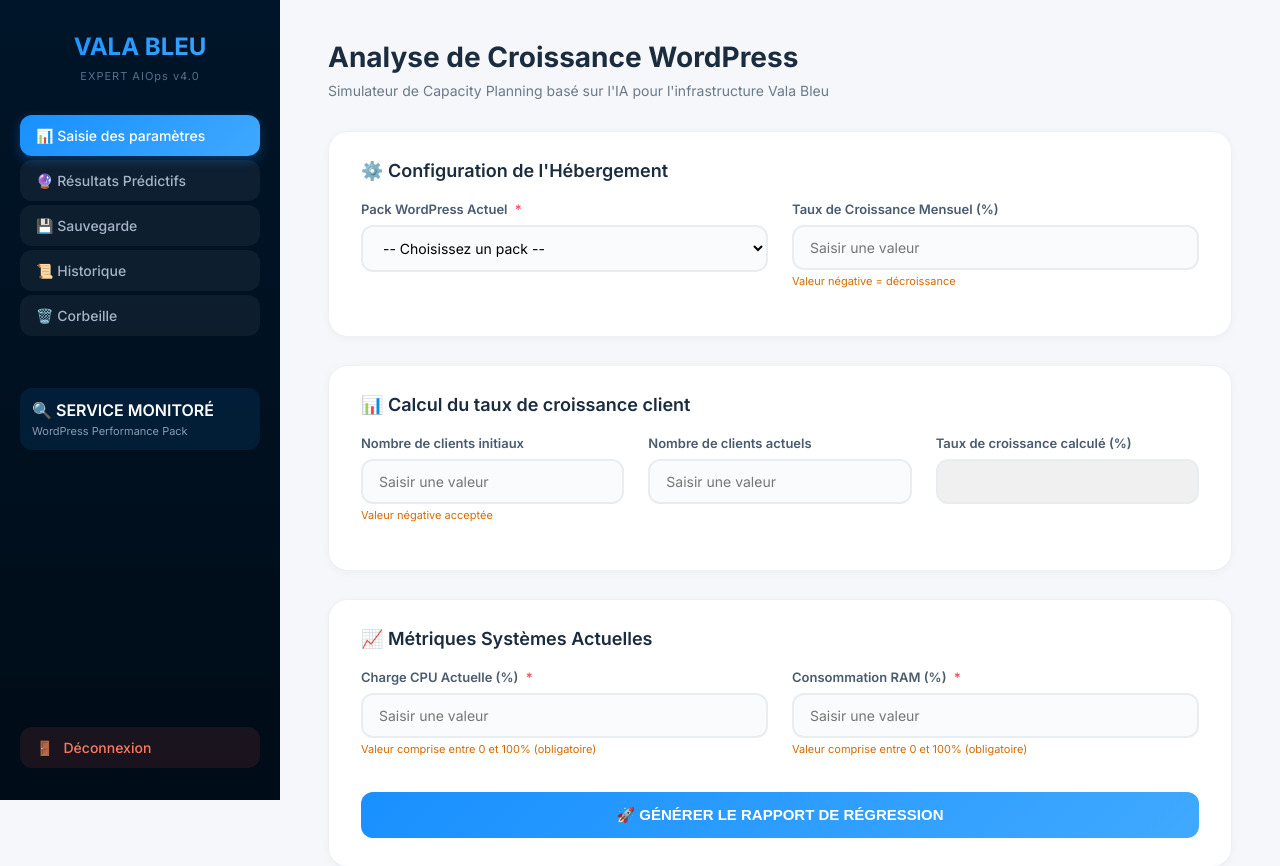
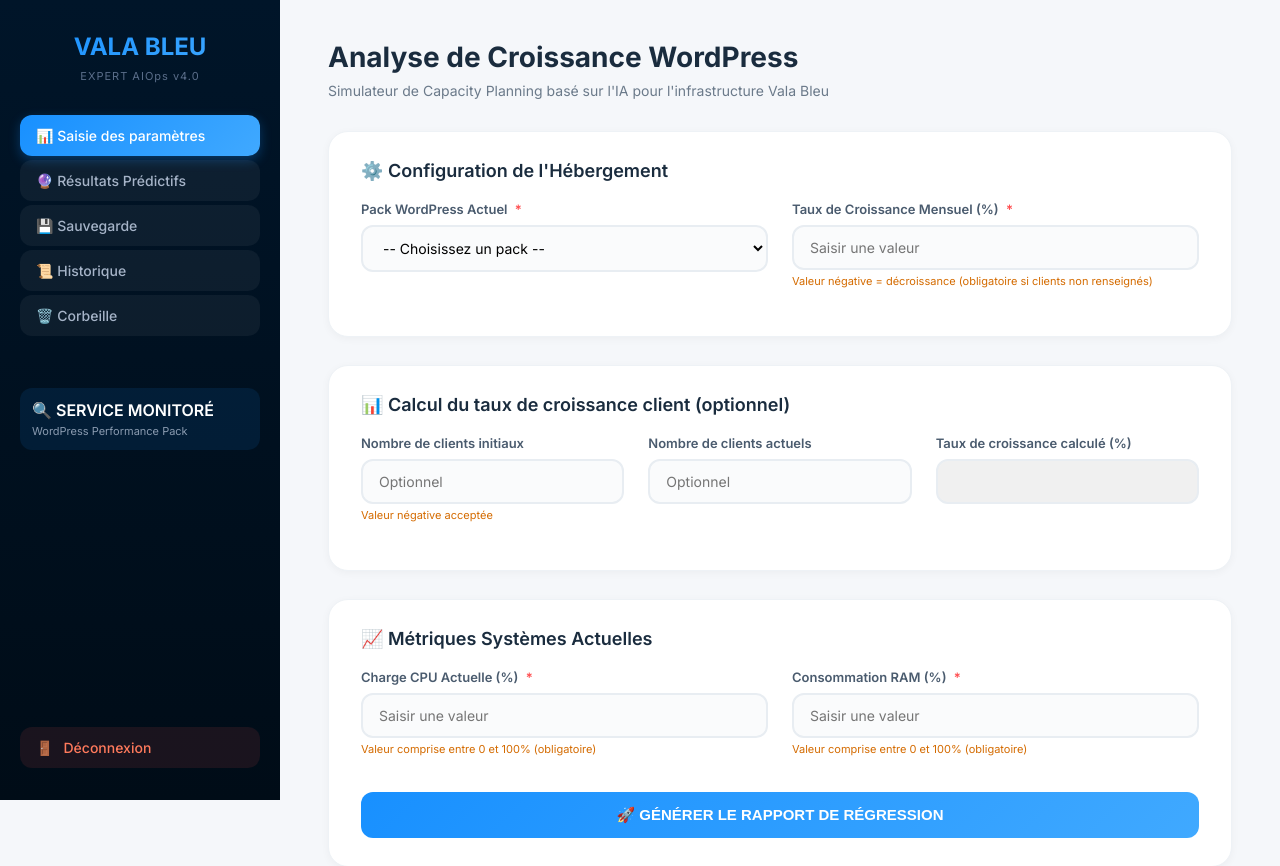
Before and after one commit to tech-abdennour/SFE, a PHP site: page /index.php in a window 1280 px wide. Shown: the top 866 px of the page. Run offline with PHP 8.4, Linux system fonts and the light colour scheme; the visitor is signed in with stand-in values (Sample User, id 1); data that the repository does not hold is empty.

Commit message:
Update index.php

```diff
--- a/sfe-docker-nginx/app/index.php
+++ b/sfe-docker-nginx/app/index.php
@@ -659,24 +659,24 @@
                     </select>
                 </div>
                 <div class="form-group">
-                    <label>Taux de Croissance Mensuel (%)</label>
+                    <label>Taux de Croissance Mensuel (%) <span class="required-field">*</span></label>
                     <input type="number" id="growth" step="1" placeholder="Saisir une valeur">
-                    <div class="warning-text">Valeur négative = décroissance</div>
+                    <div class="warning-text">Valeur négative = décroissance (obligatoire si clients non renseignés)</div>
                 </div>
             </div>
         </div>
 
         <div class="card">
-            <h3>📊 Calcul du taux de croissance client</h3>
+            <h3>📊 Calcul du taux de croissance client (optionnel)</h3>
             <div class="grid-3">
                 <div class="form-group">
                     <label>Nombre de clients initiaux</label>
-                    <input type="number" id="clients_initiaux" step="100" placeholder="Saisir une valeur" oninput="calculerTauxCroissance()">
+                    <input type="number" id="clients_initiaux" step="100" placeholder="Optionnel" oninput="calculerTauxCroissance()">
                     <div class="warning-text">Valeur négative acceptée</div>
                 </div>
                 <div class="form-group">
                     <label>Nombre de clients actuels</label>
-                    <input type="number" id="clients_actuels" step="100" placeholder="Saisir une valeur" oninput="calculerTauxCroissance(); checkClientLimit()">
+                    <input type="number" id="clients_actuels" step="100" placeholder="Optionnel" oninput="calculerTauxCroissance(); checkClientLimit()">
                     <div class="warning-text" id="clientLimitWarning"></div>
                 </div>
                 <div class="form-group">
@@ -934,7 +934,6 @@
 let chartInstance = null;
 let lastAnalysis = null;
 let analysisGenerated = false;
-let currentTab = 'dashboard';
 
 // Afficher un message temporaire
 function showPredictionMessage() {
@@ -1011,7 +1010,7 @@
     const clientsActuels = document.getElementById('clients_actuels');
     let value = parseFloat(clientsActuels.value);
 
-    if (isNaN(value)) return true;
+    if (isNaN(value) || clientsActuels.value === '') return true;
     if (!pack) return true;
 
     let maxLimit = null;
@@ -1032,7 +1031,7 @@
     const clients_initiaux = parseFloat(document.getElementById('clients_initiaux').value) || 0;
     const clients_actuels = parseFloat(document.getElementById('clients_actuels').value) || 0;
 
-    if (clients_initiaux !== 0 && !isNaN(clients_initiaux) && document.getElementById('clients_initiaux').value !== '') {
+    if (clients_initiaux !== 0 && document.getElementById('clients_initiaux').value !== '' && document.getElementById('clients_actuels').value !== '') {
         const taux = ((clients_actuels - clients_initiaux) / clients_initiaux) * 100;
         const taux_final = Math.round(taux * 100) / 100;
         document.getElementById('taux_calcule').value = taux_final + '%';
@@ -1043,9 +1042,11 @@
     } else {
         document.getElementById('taux_calcule').value = '';
         document.getElementById('growth-info').style.display = 'none';
-        return 0;
+        return null;
     }
 }
+
+let currentTab = 'dashboard';
 
 function showTab(tabId) {
     currentTab = tabId;
@@ -1107,9 +1108,9 @@
                 saveBtn.textContent = '💾 Sauvegarder cette analyse';
                 saveBtn.disabled = false;
             }, 2000);
-            // Recharger l'historique sans quitter l'onglet
+            // Recharger la page pour mettre à jour l'historique mais rester sur l'onglet sauvegarde
             setTimeout(() => {
-                window.location.reload();
+                window.location.href = window.location.pathname + '?tab=sauvegarde';
             }, 1500);
         } else {
             showToast('❌ Erreur lors de la sauvegarde', true);
@@ -1154,11 +1155,6 @@
             if (tbody && tbody.children.length === 0) {
                 document.getElementById('historique-container').innerHTML = '<p style="text-align: center; color: #8a9bb0; padding: 40px;">📭 Aucune analyse enregistrée. Utilisez l\'onglet Sauvegarde pour enregistrer vos analyses.</p>';
             }
-
-            // Recharger la corbeille si nécessaire (via rechargement complet pour simplifier)
-            setTimeout(() => {
-                window.location.reload();
-            }, 1500);
         } else {
             showToast('❌ Erreur lors de l\'archivage', true);
         }
@@ -1241,8 +1237,7 @@
     const packSelect = document.getElementById('wp_type');
     const cpuInput = document.getElementById('cpu');
     const ramInput = document.getElementById('ram');
-    const clientsInit = document.getElementById('clients_initiaux');
-    const clientsAct = document.getElementById('clients_actuels');
+    const growthInput = document.getElementById('growth');
 
     if (!packSelect.value) {
         showToast('❌ Veuillez choisir un pack WordPress !', true);
@@ -1265,69 +1260,55 @@
         return;
     }
 
-    if (clientsInit.value === '' || clientsInit.value === null) {
-        showToast('❌ Veuillez saisir le nombre de clients initiaux !', true);
-        clientsInit.classList.add('value-error');
-        setTimeout(() => clientsInit.classList.remove('value-error'), 2000);
+    // Vérifier que le taux de croissance est rempli (soit via le champ direct, soit via le calcul)
+    let growth = null;
+
+    // Essayer d'abord de récupérer la valeur calculée depuis les clients
+    const clients_initiaux = document.getElementById('clients_initiaux').value;
+    const clients_actuels = document.getElementById('clients_actuels').value;
+
+    if (clients_initiaux !== '' && clients_actuels !== '' && parseFloat(clients_initiaux) !== 0) {
+        // Calculer à partir des clients
+        const init = parseFloat(clients_initiaux);
+        const act = parseFloat(clients_actuels);
+        growth = ((act - init) / init) * 100;
+        document.getElementById('growth').value = Math.round(growth * 100) / 100;
+    } else if (growthInput.value !== '' && growthInput.value !== null) {
+        // Utiliser la valeur saisie directement
+        growth = parseFloat(growthInput.value);
+    } else {
+        showToast('❌ Veuillez saisir un taux de croissance OU renseigner les clients (initiaux et actuels) !', true);
+        growthInput.classList.add('value-error');
+        setTimeout(() => growthInput.classList.remove('value-error'), 2000);
         return;
     }
 
-    if (clientsAct.value === '' || clientsAct.value === null) {
-        showToast('❌ Veuillez saisir le nombre de clients actuels !', true);
-        clientsAct.classList.add('value-error');
-        setTimeout(() => clientsAct.classList.remove('value-error'), 2000);
-        return;
-    }
-
-    // Vérifier la limite du pack
-    if (!checkClientLimit()) {
-        return;
+    // Vérifier la limite du pack (uniquement si les clients actuels sont renseignés)
+    if (clients_actuels !== '') {
+        if (!checkClientLimit()) {
+            return;
+        }
     }
 
     let cpu = parseFloat(cpuInput.value) || 0;
     let ram = parseFloat(ramInput.value) || 0;
+    const type = packSelect.value;
+    let clients_initiaux_val = parseFloat(clients_initiaux) || 0;
+    let clients_actuels_val = parseFloat(clients_actuels) || 0;
 
-    if (cpu < 0) {
-        showToast('❌ La charge CPU ne peut pas être négative !', true);
-        cpuInput.value = 0;
-        cpu = 0;
-    }
-    if (ram < 0) {
-        showToast('❌ La charge RAM ne peut pas être négative !', true);
-        ramInput.value = 0;
-        ram = 0;
-    }
-
-    let growth = parseFloat(document.getElementById('growth').value) || 0;
-    const type = packSelect.value;
-    let clients_initiaux = parseFloat(clientsInit.value) || 0;
-    let clients_actuels = parseFloat(clientsAct.value) || 0;
-
-    if (clients_initiaux === 0) {
-        showToast('⚠️ Le nombre de clients initiaux ne peut pas être nul pour le calcul de croissance !', true);
-        return;
-    }
-
-    // Recalculer le taux de croissance si nécessaire
-    const calculatedGrowth = ((clients_actuels - clients_initiaux) / clients_initiaux) * 100;
-    if (!isNaN(calculatedGrowth)) {
-        growth = calculatedGrowth;
-        document.getElementById('growth').value = Math.round(growth * 100) / 100;
-    }
-
-    // Générer les résultats sans changer d'onglet
+    // Générer les résultats
     const slope = 0.85;
 
     const scatterData = [];
     for (let i = 0; i <= 100; i += 5) {
-        const theoreticalValue = cpu + (i * slope * (Math.max(0, Math.min(200, growth)) / 100));
+        const theoreticalValue = cpu + (i * slope * (Math.max(-100, Math.min(200, growth)) / 100));
         const randomVariation = (Math.random() - 0.5) * 8;
-        let yValue = Math.min(100, Math.max(0, theoreticalValue + randomVariation));
+        let yValue = theoreticalValue + randomVariation;
         scatterData.push({ x: i, y: yValue });
     }
 
-    const yAt0 = Math.min(100, Math.max(0, cpu));
-    const yAt100 = Math.min(100, Math.max(0, cpu + (100 * slope * (Math.max(0, Math.min(200, growth)) / 100))));
+    const yAt0 = cpu;
+    const yAt100 = cpu + (100 * slope * (Math.max(-100, Math.min(200, growth)) / 100));
     const regressionLine = [{ x: 0, y: yAt0 }, { x: 100, y: yAt100 }];
 
     const ctx = document.getElementById('seabornChart').getContext('2d');
@@ -1406,7 +1387,7 @@
         }
     });
 
-    const predictedLoadAtGrowth = cpu + (Math.max(0, growth) * slope);
+    const predictedLoadAtGrowth = cpu + (growth * slope);
     const finalLoad = Math.min(100, Math.max(0, Math.round(predictedLoadAtGrowth)));
     const statusArea = document.getElementById('status-area');
     const reportText = document.getElementById('report-text');
@@ -1423,10 +1404,9 @@
     if (finalLoad >= 80) {
         status = 'CRITIQUE';
         statusArea.innerHTML = `<div class="status-badge critical">⚠️ DÉPASSEMENT DU SEUIL CRITIQUE (${finalLoad}% ≥ 80%)</div>`;
-        recommendation = `Avec ${clients_initiaux} → ${clients_actuels} clients (${Math.round(growth)}% croissance), charge prévue ${finalLoad}%. Migration recommandée.`;
+        recommendation = `Avec ${clients_initiaux_val > 0 ? clients_initiaux_val + ' → ' + clients_actuels_val + ' clients' : 'une croissance de ' + Math.round(growth) + '%'}, charge prévue ${finalLoad}%. Migration recommandée.`;
         reportText.innerHTML = `
             <strong>Analyse prédictive :</strong><br>
-            • Évolution clientèle : <strong>${clients_initiaux}</strong> → <strong>${clients_actuels}</strong> clients<br>
             • Taux de croissance : <strong>${Math.round(growth)}%</strong><br>
             • Charge CPU/RAM actuelle : ${cpu}% / ${ram}%<br><br>
             Charge prédite: <strong style="color:#cf1322;">${finalLoad}%</strong><br><br>
@@ -1439,7 +1419,6 @@
         recommendation = `Charge prévue ${finalLoad}%. Surveillance renforcée recommandée.`;
         reportText.innerHTML = `
             <strong>Analyse prédictive :</strong><br>
-            • Évolution clientèle : <strong>${clients_initiaux}</strong> → <strong>${clients_actuels}</strong> clients<br>
             • Taux de croissance : <strong>${Math.round(growth)}%</strong><br>
             • Charge CPU/RAM actuelle : ${cpu}% / ${ram}%<br><br>
             Charge prédite: <strong style="color:#d46b00;">${finalLoad}%</strong><br><br>
@@ -1451,7 +1430,6 @@
         recommendation = `Infrastructure capable d'absorber la croissance. Aucune action requise.`;
         reportText.innerHTML = `
             <strong>Analyse prédictive :</strong><br>
-            • Évolution clientèle : <strong>${clients_initiaux}</strong> → <strong>${clients_actuels}</strong> clients<br>
             • Taux de croissance : <strong>${Math.round(growth)}%</strong><br>
             • Charge CPU/RAM actuelle : ${cpu}% / ${ram}%<br><br>
             Charge prédite: <strong style="color:#389e0d;">${finalLoad}%</strong><br><br>
@@ -1463,8 +1441,8 @@
         cpu: cpu,
         ram: ram,
         growth: Math.round(growth),
-        clients_initiaux: clients_initiaux,
-        clients_actuels: clients_actuels,
+        clients_initiaux: clients_initiaux_val,
+        clients_actuels: clients_actuels_val,
         wp_type: type,
         predicted_load: finalLoad,
         status: status,
@@ -1477,14 +1455,20 @@
     // Afficher le message de prédiction terminée
     showPredictionMessage();
 
-    // Mettre à jour l'affichage dans l'onglet résultats sans changer d'onglet
+    // Mettre à jour l'affichage dans l'onglet résultats
     document.getElementById('no-data-message').style.display = 'none';
     document.getElementById('results-content').style.display = 'block';
 }
 
-// Initialisation
+// Initialisation - gestion du paramètre tab dans l'URL
 document.addEventListener('DOMContentLoaded', function() {
-    showTab('dashboard');
+    const urlParams = new URLSearchParams(window.location.search);
+    const tabParam = urlParams.get('tab');
+    if (tabParam && ['dashboard', 'resultats', 'sauvegarde', 'historique', 'supprimee'].includes(tabParam)) {
+        showTab(tabParam);
+    } else {
+        showTab('dashboard');
+    }
 });
 </script>
 </body>
```
